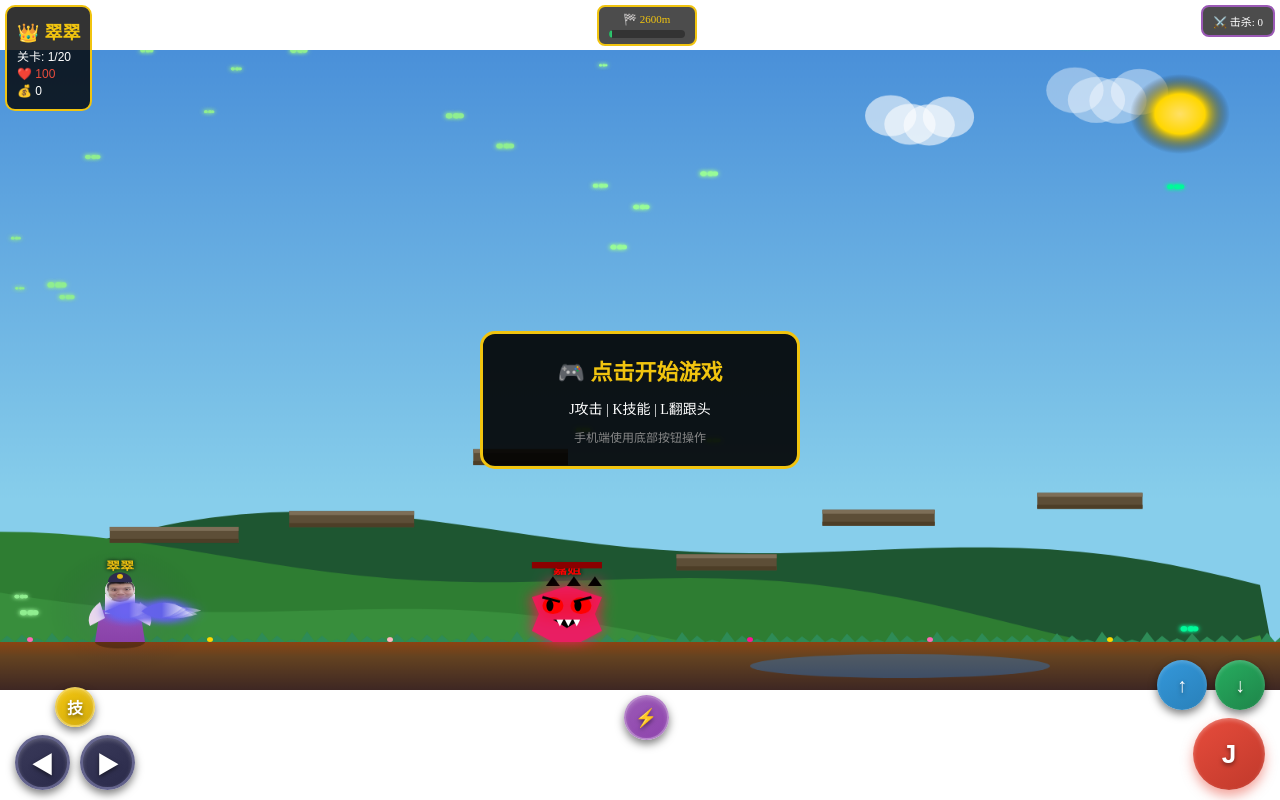
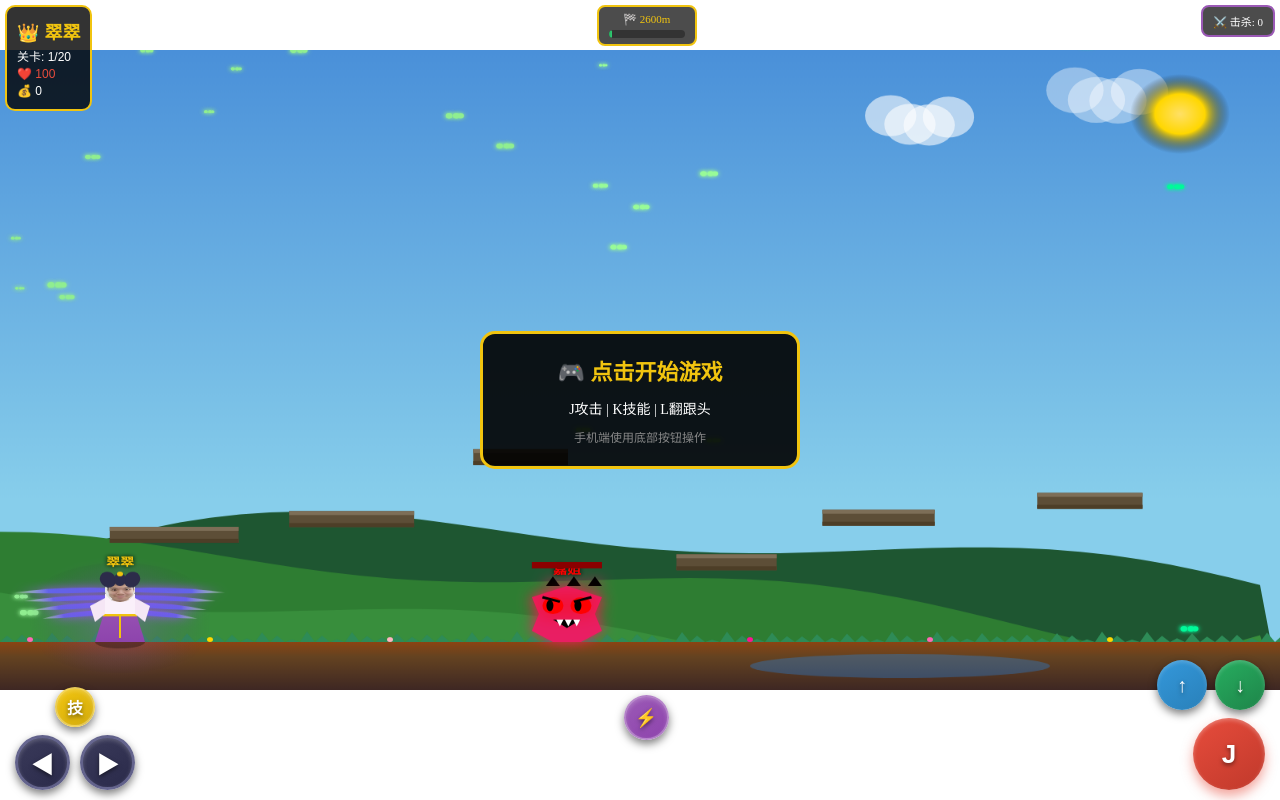
Before and after one commit to daidongyu/wujin, a plain HTML site: page index.html in a window 1280 px wide. Drawn offline with Linux system fonts and the light colour scheme.

Commit message:
Update index.html

```diff
--- a/index.html
+++ b/index.html
@@ -141,7 +141,9 @@
         cursor: pointer;
         margin: 8px;
         font-family: 'SimHei', sans-serif;
-        transition: transform 0.2s, box-shadow 0.2s;
+        transition:
+          transform 0.2s,
+          box-shadow 0.2s;
         min-width: 120px;
         min-height: 44px;
         touch-action: manipulation;
@@ -2545,6 +2547,8 @@
       function drawPlayer() {
         const sx = player.x - cameraX
         const sy = player.y
+        const centerX = sx + player.w / 2
+        const centerY = sy + player.h / 2
 
         // 绘制残影
         player.trailParticles.forEach((t) => {
@@ -2585,98 +2589,227 @@
         const h = player.crouching ? player.h * 0.6 : player.h
         const yOffset = player.crouching ? player.h * 0.4 : 0
 
-        // 身体阴影
-        ctx.fillStyle = 'rgba(0,0,0,0.3)'
+        // 翅膀参数 - Z轴煽动效果（面向玩家视角）
+        const wingLevel = Math.min(Math.floor(player.damageBoost * 5) + 1, 6)
+        const wingColor = WING_COLORS[currentWingColor].primary
+        const wingGlow = WING_COLORS[currentWingColor].glow
+        const flapSpeed = 0.01 + wingLevel * 0.003
+        const flapAmplitude = 10 + wingLevel * 3 // 翅膀上下煽动幅度
+        const wingScale = 1 + wingLevel * 0.15
+
+        // Z轴煽动：翅膀垂直上下煽动（面向玩家的视角）
+        const flapPhase = Math.sin(gameTime * flapSpeed)
+        const wingTipY = flapPhase * flapAmplitude // 翅膀尖端Y偏移
+
+        // 绘制翅膀 - 在角色两侧，垂直上下煽动
+        ctx.save()
+
+        // 左翅膀 - 左侧
+        for (let i = 0; i < 4; i++) {
+          const featherLength = (50 + i * 8) * wingScale
+          const featherYOffset = i * 8 * wingScale // 每片羽毛稍微靠下
+          const tipY = wingTipY * (1 - i * 0.15) // 根部偏移小，尖端偏移大
+
+          const gradient = ctx.createLinearGradient(
+            centerX - 20,
+            centerY - featherYOffset,
+            centerX - 20 - featherLength,
+            centerY - featherYOffset + tipY,
+          )
+          gradient.addColorStop(0, wingColor)
+          gradient.addColorStop(0.6, wingColor)
+          gradient.addColorStop(1, 'rgba(255, 255, 255, 0.3)')
+
+          ctx.fillStyle = gradient
+          ctx.shadowBlur = 10 * wingScale
+          ctx.shadowColor = wingGlow
+
+          ctx.beginPath()
+          // 羽毛形状 - 从身体向外延伸
+          ctx.moveTo(centerX - 10, centerY - 10 - featherYOffset)
+          ctx.quadraticCurveTo(
+            centerX - 20 - featherLength * 0.5,
+            centerY - 15 - featherYOffset + tipY * 0.5,
+            centerX - 20 - featherLength,
+            centerY - 10 - featherYOffset + tipY,
+          )
+          ctx.quadraticCurveTo(
+            centerX - 20 - featherLength * 0.5,
+            centerY - 5 - featherYOffset + tipY * 0.5,
+            centerX - 10,
+            centerY - 5 - featherYOffset,
+          )
+          ctx.closePath()
+          ctx.fill()
+        }
+
+        // 右翅膀 - 右侧（镜像）
+        for (let i = 0; i < 4; i++) {
+          const featherLength = (50 + i * 8) * wingScale
+          const featherYOffset = i * 8 * wingScale
+          const tipY = wingTipY * (1 - i * 0.15)
+
+          const gradient = ctx.createLinearGradient(
+            centerX + 20,
+            centerY - featherYOffset,
+            centerX + 20 + featherLength,
+            centerY - featherYOffset + tipY,
+          )
+          gradient.addColorStop(0, wingColor)
+          gradient.addColorStop(0.6, wingColor)
+          gradient.addColorStop(1, 'rgba(255, 255, 255, 0.3)')
+
+          ctx.fillStyle = gradient
+          ctx.shadowBlur = 10 * wingScale
+          ctx.shadowColor = wingGlow
+
+          ctx.beginPath()
+          ctx.moveTo(centerX + 10, centerY - 10 - featherYOffset)
+          ctx.quadraticCurveTo(
+            centerX + 20 + featherLength * 0.5,
+            centerY - 15 - featherYOffset + tipY * 0.5,
+            centerX + 20 + featherLength,
+            centerY - 10 - featherYOffset + tipY,
+          )
+          ctx.quadraticCurveTo(
+            centerX + 20 + featherLength * 0.5,
+            centerY - 5 - featherYOffset + tipY * 0.5,
+            centerX + 10,
+            centerY - 5 - featherYOffset,
+          )
+          ctx.closePath()
+          ctx.fill()
+        }
+
+        // 翅膀光晕 - 在翅膀后面
+        ctx.globalAlpha = 0.15 + wingLevel * 0.03
+        const glowGrad = ctx.createRadialGradient(
+          centerX,
+          centerY,
+          0,
+          centerX,
+          centerY,
+          80 * wingScale,
+        )
+        glowGrad.addColorStop(0, wingGlow)
+        glowGrad.addColorStop(1, 'transparent')
+        ctx.fillStyle = glowGrad
         ctx.beginPath()
         ctx.ellipse(
-          sx + player.w / 2,
-          H - 60,
-          player.w / 2 + 5,
-          8,
+          centerX,
+          centerY,
+          90 * wingScale,
+          60 * wingScale,
           0,
           0,
           Math.PI * 2,
         )
         ctx.fill()
-
-        // 古风服装
+        ctx.globalAlpha = 1
+
+        ctx.restore()
+
+        // 身体阴影
+        ctx.fillStyle = 'rgba(0,0,0,0.3)'
+        ctx.beginPath()
+        ctx.ellipse(centerX, H - 60, player.w / 2 + 5, 8, 0, 0, Math.PI * 2)
+        ctx.fill()
+
+        // 古风服装 - 正面视图
         const dressGrad = ctx.createLinearGradient(sx, sy, sx, sy + h)
         dressGrad.addColorStop(0, '#9b59b6')
         dressGrad.addColorStop(1, '#8e44ad')
         ctx.fillStyle = dressGrad
 
-        // 长裙
+        // 长裙 - 正面向
         ctx.beginPath()
-        ctx.moveTo(sx, sy + yOffset + 20)
+        ctx.moveTo(sx + 5, sy + yOffset + 20)
         ctx.lineTo(sx - 5, sy + h)
         ctx.lineTo(sx + player.w + 5, sy + h)
-        ctx.lineTo(sx + player.w, sy + yOffset + 20)
+        ctx.lineTo(sx + player.w - 5, sy + yOffset + 20)
         ctx.closePath()
         ctx.fill()
 
-        // 上身
+        // 裙子装饰线条
+        ctx.strokeStyle = '#f1c40f'
+        ctx.lineWidth = 2
+        ctx.beginPath()
+        ctx.moveTo(centerX, sy + yOffset + 25)
+        ctx.lineTo(centerX, sy + h - 5)
+        ctx.stroke()
+
+        // 腰带
+        ctx.fillStyle = '#f1c40f'
+        ctx.fillRect(sx + 3, sy + yOffset + 20, player.w - 6, 8)
+
+        // 上身 - 正面
         ctx.fillStyle = '#faf0fa'
         ctx.fillRect(sx + 5, sy + yOffset, player.w - 10, 25)
 
-        // 袖子飘动
-        const sleeveWave = Math.sin(player.animation) * 5
+        // 袖子 - 正面展开
+        const sleeveWave = Math.sin(player.animation) * 3
         ctx.fillStyle = '#f5e6f5'
+
+        // 左袖子
         ctx.beginPath()
-        ctx.moveTo(sx, sy + yOffset + 10)
-        ctx.quadraticCurveTo(
-          sx - 15 + sleeveWave,
-          sy + yOffset + 25,
-          sx - 10,
-          sy + yOffset + 40,
-        )
-        ctx.lineTo(sx + 5, sy + yOffset + 30)
+        ctx.moveTo(sx + 5, sy + yOffset + 5)
+        ctx.lineTo(sx - 10, sy + yOffset + 15 + sleeveWave)
+        ctx.lineTo(sx - 5, sy + yOffset + 35)
+        ctx.lineTo(sx + 5, sy + yOffset + 25)
         ctx.closePath()
         ctx.fill()
 
+        // 右袖子
         ctx.beginPath()
-        ctx.moveTo(sx + player.w, sy + yOffset + 10)
-        ctx.quadraticCurveTo(
-          sx + player.w + 15 - sleeveWave,
-          sy + yOffset + 25,
-          sx + player.w + 10,
-          sy + yOffset + 40,
-        )
-        ctx.lineTo(sx + player.w - 5, sy + yOffset + 30)
+        ctx.moveTo(sx + player.w - 5, sy + yOffset + 5)
+        ctx.lineTo(sx + player.w + 10, sy + yOffset + 15 + sleeveWave)
+        ctx.lineTo(sx + player.w + 5, sy + yOffset + 35)
+        ctx.lineTo(sx + player.w - 5, sy + yOffset + 25)
         ctx.closePath()
         ctx.fill()
 
-        // 头部
+        // 头部 - 正面
         ctx.fillStyle = '#fce4d6'
         ctx.beginPath()
-        ctx.arc(sx + player.w / 2, sy + yOffset - 5, 15, 0, Math.PI * 2)
+        ctx.arc(centerX, sy + yOffset - 5, 15, 0, Math.PI * 2)
         ctx.fill()
 
         // 头像
         if (playerImgLoaded) {
           ctx.save()
           ctx.beginPath()
-          ctx.arc(sx + player.w / 2, sy + yOffset - 5, 15, 0, Math.PI * 2)
+          ctx.arc(centerX, sy + yOffset - 5, 15, 0, Math.PI * 2)
           ctx.clip()
-          ctx.drawImage(
-            playerImg,
-            sx + player.w / 2 - 15,
-            sy + yOffset - 20,
-            30,
-            30,
-          )
+          ctx.drawImage(playerImg, centerX - 15, sy + yOffset - 20, 30, 30)
           ctx.restore()
         }
 
-        // 发髻
+        // 发髻 - 正面两个发髻
         ctx.fillStyle = '#2c2c4a'
         ctx.beginPath()
-        ctx.arc(sx + player.w / 2, sy + yOffset - 15, 12, Math.PI, 0)
+        ctx.ellipse(
+          centerX - 12,
+          sy + yOffset - 18,
+          8,
+          10,
+          -0.3,
+          0,
+          Math.PI * 2,
+        )
         ctx.fill()
-
-        // 装饰
+        ctx.beginPath()
+        ctx.ellipse(centerX + 12, sy + yOffset - 18, 8, 10, 0.3, 0, Math.PI * 2)
+        ctx.fill()
+
+        // 中间头发
+        ctx.beginPath()
+        ctx.ellipse(centerX, sy + yOffset - 18, 6, 8, 0, 0, Math.PI * 2)
+        ctx.fill()
+
+        // 装饰发簪
         ctx.fillStyle = '#f1c40f'
         ctx.beginPath()
-        ctx.arc(sx + player.w / 2, sy + yOffset - 22, 3, 0, Math.PI * 2)
+        ctx.arc(centerX, sy + yOffset - 25, 3, 0, Math.PI * 2)
         ctx.fill()
 
         // 移动动画
@@ -2691,128 +2824,39 @@
         ctx.textAlign = 'center'
         ctx.shadowBlur = 5
         ctx.shadowColor = '#000'
-        ctx.fillText('翠翠', sx + player.w / 2, sy + yOffset - 30)
+        ctx.fillText('翠翠', centerX, sy + yOffset - 35)
         ctx.shadowBlur = 0
 
         ctx.restore()
 
-        // 绘制翅膀 - 在玩家背后，随增益变帅，Z轴煽动效果
-        const wingLevel = Math.min(Math.floor(player.damageBoost * 5) + 1, 6)
-        const wingGlow = WING_COLORS[currentWingColor].glow
-        const wingColor = WING_COLORS[currentWingColor].primary
-        const breathOffset = Math.sin(gameTime * 0.003) * 3
-        const flapSpeed = 0.008 + wingLevel * 0.002
-        const flapAmplitude = 0.15 + wingLevel * 0.05 // Z轴缩放幅度
-        const wingScale = 1 + wingLevel * 0.15
-
-        // Z轴煽动：使用缩放模拟前后煽动
-        const flapZScale = 1 + Math.sin(gameTime * flapSpeed) * flapAmplitude
-
-        // 更新翅膀位置和角度 - 随玩家朝向
-        const wingCenterX = sx + player.w / 2 + player.facing * 5
-        const wingCenterY = sy + player.h / 2 - 10
-
-        // 绘制翅膀 - 使用Z轴缩放模拟煽动
-        ctx.save()
-        ctx.translate(wingCenterX, wingCenterY)
-
-        // 左翅膀 - 沿Z轴煽动
-        leftWings.forEach((wing, i) => {
-          const wingZScale = flapZScale * (1 - i * 0.05) // 根部Z缩放更大
-          const angleOffset = -Math.PI * 0.6 - i * 0.08 + player.facing * 0.2
-
-          ctx.save()
-          ctx.scale(wingZScale, wingZScale) // Z轴缩放
-          ctx.translate(-20 * wingScale, breathOffset)
-
-          const gradient = ctx.createLinearGradient(0, 0, 50 * wingScale, 0)
-          gradient.addColorStop(0, wingColor)
-          gradient.addColorStop(0.5, wingColor)
-          gradient.addColorStop(1, 'rgba(255, 255, 255, 0.5)')
-
-          ctx.fillStyle = gradient
-          ctx.shadowBlur = 15 * wingZScale
-          ctx.shadowColor = wingColor
-
-          ctx.beginPath()
-          ctx.moveTo(0, 0)
-          ctx.quadraticCurveTo(
-            25 * wingScale,
-            -10 * wingScale - i * 3,
-            50 * wingScale,
-            Math.sin(gameTime * flapSpeed + i) * 5 * wingScale,
-          )
-          ctx.quadraticCurveTo(25 * wingScale, 10 * wingScale + i * 3, 0, 0)
-          ctx.fill()
-          ctx.restore()
-        })
-
-        // 右翅膀 - 沿Z轴煽动
-        rightWings.forEach((wing, i) => {
-          const wingZScale = flapZScale * (1 - i * 0.05)
-          const angleOffset = -Math.PI * 0.4 + i * 0.08 + player.facing * 0.2
-
-          ctx.save()
-          ctx.scale(wingZScale, wingZScale) // Z轴缩放
-          ctx.translate(20 * wingScale, breathOffset)
-
-          const gradient = ctx.createLinearGradient(0, 0, 50 * wingScale, 0)
-          gradient.addColorStop(0, wingColor)
-          gradient.addColorStop(0.5, wingColor)
-          gradient.addColorStop(1, 'rgba(255, 255, 255, 0.5)')
-
-          ctx.fillStyle = gradient
-          ctx.shadowBlur = 15 * wingZScale
-          ctx.shadowColor = wingColor
-
-          ctx.beginPath()
-          ctx.moveTo(0, 0)
-          ctx.quadraticCurveTo(
-            25 * wingScale,
-            -10 * wingScale - i * 3,
-            50 * wingScale,
-            Math.sin(gameTime * flapSpeed + i) * 5 * wingScale,
-          )
-          ctx.quadraticCurveTo(25 * wingScale, 10 * wingScale + i * 3, 0, 0)
-          ctx.fill()
-          ctx.restore()
-        })
-
-        ctx.restore()
-
-        // 翅膀光晕 - 等级越高越亮越大
-        ctx.save()
-        ctx.globalAlpha = 0.2 + wingLevel * 0.05
-        const glowSize = 60 + wingLevel * 20
-        const glowGrad = ctx.createRadialGradient(
-          wingCenterX,
-          wingCenterY,
-          0,
-          wingCenterX,
-          wingCenterY,
-          glowSize,
-        )
-        glowGrad.addColorStop(0, wingGlow + '88')
-        glowGrad.addColorStop(1, 'transparent')
-        ctx.fillStyle = glowGrad
-        ctx.beginPath()
-        ctx.arc(wingCenterX, wingCenterY, glowSize, 0, Math.PI * 2)
-        ctx.fill()
-        ctx.restore()
-
-        // 高级翅膀特效 - 等级3以上有光环
+        // 翅膀高级特效 - 随等级增加
         if (wingLevel >= 3) {
           ctx.save()
-          ctx.globalAlpha = 0.4
+          ctx.globalAlpha = 0.3
           ctx.strokeStyle = wingColor
           ctx.lineWidth = 2
-          ctx.shadowBlur = 20
-          ctx.shadowColor = wingColor
+          ctx.shadowBlur = 15
+          ctx.shadowColor = wingGlow
+          // 左翅膀光环
           ctx.beginPath()
-          ctx.arc(
-            wingCenterX,
-            wingCenterY,
-            40 + wingLevel * 5 + Math.sin(gameTime * 0.01) * 5,
+          ctx.ellipse(
+            centerX - 60 * wingScale,
+            centerY + wingTipY * 0.5,
+            30 + wingLevel * 5,
+            20,
+            0,
+            0,
+            Math.PI * 2,
+          )
+          ctx.stroke()
+          // 右翅膀光环
+          ctx.beginPath()
+          ctx.ellipse(
+            centerX + 60 * wingScale,
+            centerY + wingTipY * 0.5,
+            30 + wingLevel * 5,
+            20,
+            0,
             0,
             Math.PI * 2,
           )
@@ -2820,64 +2864,27 @@
           ctx.restore()
         }
 
-        // 终极翅膀特效 - 等级5以上有粒子
+        // 终极特效 - 等级5以上
         if (wingLevel >= 5) {
-          for (let i = 0; i < wingLevel; i++) {
+          for (let i = 0; i < 3; i++) {
             const particleAngle =
-              (gameTime * 0.005 + i * ((Math.PI * 2) / wingLevel)) %
-              (Math.PI * 2)
-            const particleR = 50 + Math.sin(gameTime * 0.01 + i) * 10
-            const px = wingCenterX + Math.cos(particleAngle) * particleR
-            const py = wingCenterY + Math.sin(particleAngle) * particleR
+              (gameTime * 0.008 + i * ((Math.PI * 2) / 3)) % (Math.PI * 2)
+            const particleR = 70 + Math.sin(gameTime * 0.01 + i) * 15
+            const px = centerX + Math.cos(particleAngle) * particleR
+            const py =
+              centerY +
+              Math.sin(particleAngle) * particleR * 0.6 +
+              wingTipY * 0.3
             ctx.save()
-            ctx.globalAlpha = 0.6
+            ctx.globalAlpha = 0.5
             ctx.fillStyle = wingColor
-            ctx.shadowBlur = 10
-            ctx.shadowColor = wingColor
+            ctx.shadowBlur = 8
+            ctx.shadowColor = wingGlow
             ctx.beginPath()
             ctx.arc(px, py, 4, 0, Math.PI * 2)
             ctx.fill()
             ctx.restore()
           }
-        }
-
-        // 超终极特效 - 等级6雷电翅膀
-        if (wingLevel >= 6) {
-          ctx.save()
-          ctx.strokeStyle = '#ffffff'
-          ctx.lineWidth = 1
-          ctx.shadowBlur = 15
-          ctx.shadowColor = '#ffff00'
-          ctx.globalAlpha = 0.7 + Math.sin(gameTime * 0.02) * 0.3
-          // 左翅膀雷电
-          for (let i = 0; i < 3; i++) {
-            ctx.beginPath()
-            ctx.moveTo(wingCenterX - 20, wingCenterY)
-            ctx.lineTo(
-              wingCenterX - 40 - i * 15,
-              wingCenterY - 20 + Math.random() * 10,
-            )
-            ctx.lineTo(
-              wingCenterX - 60 - i * 15,
-              wingCenterY + Math.random() * 20 - 10,
-            )
-            ctx.stroke()
-          }
-          // 右翅膀雷电
-          for (let i = 0; i < 3; i++) {
-            ctx.beginPath()
-            ctx.moveTo(wingCenterX + 20, wingCenterY)
-            ctx.lineTo(
-              wingCenterX + 40 + i * 15,
-              wingCenterY - 20 + Math.random() * 10,
-            )
-            ctx.lineTo(
-              wingCenterX + 60 + i * 15,
-              wingCenterY + Math.random() * 20 - 10,
-            )
-            ctx.stroke()
-          }
-          ctx.restore()
         }
       }
 
```
